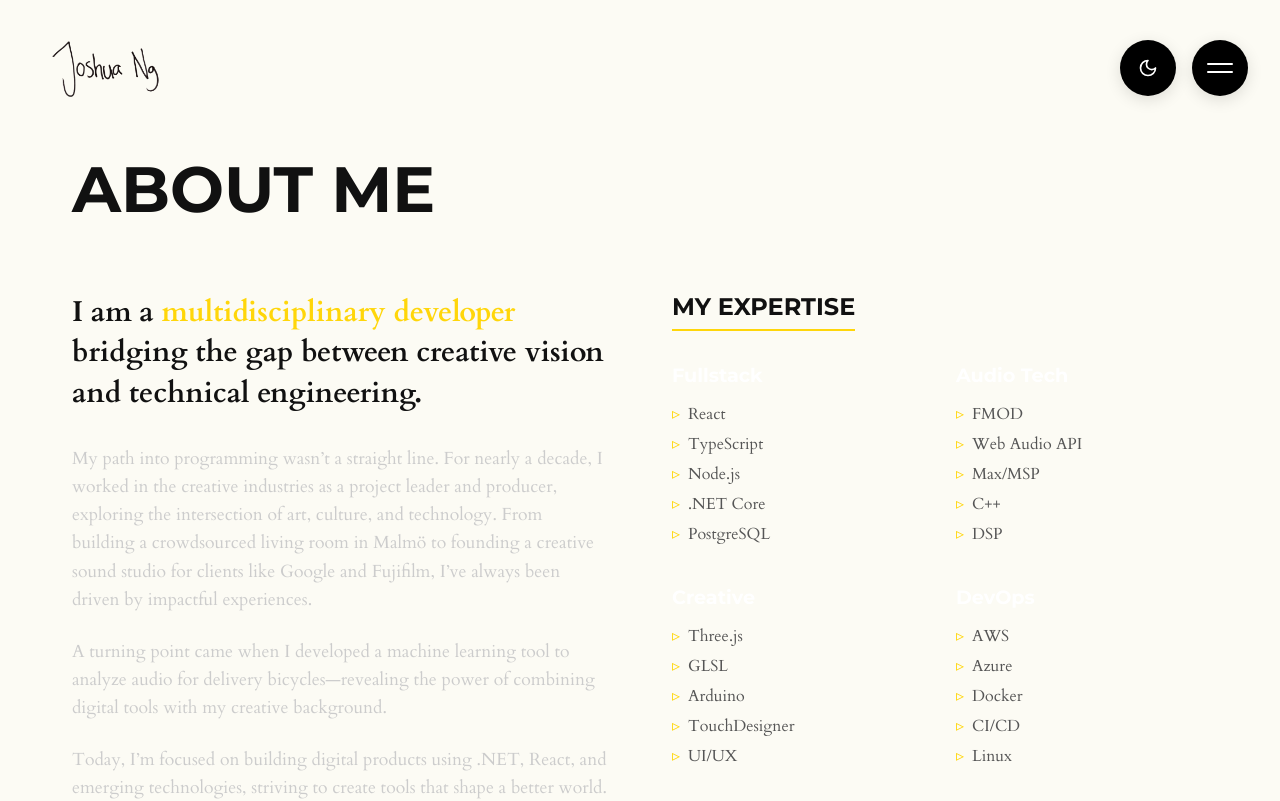
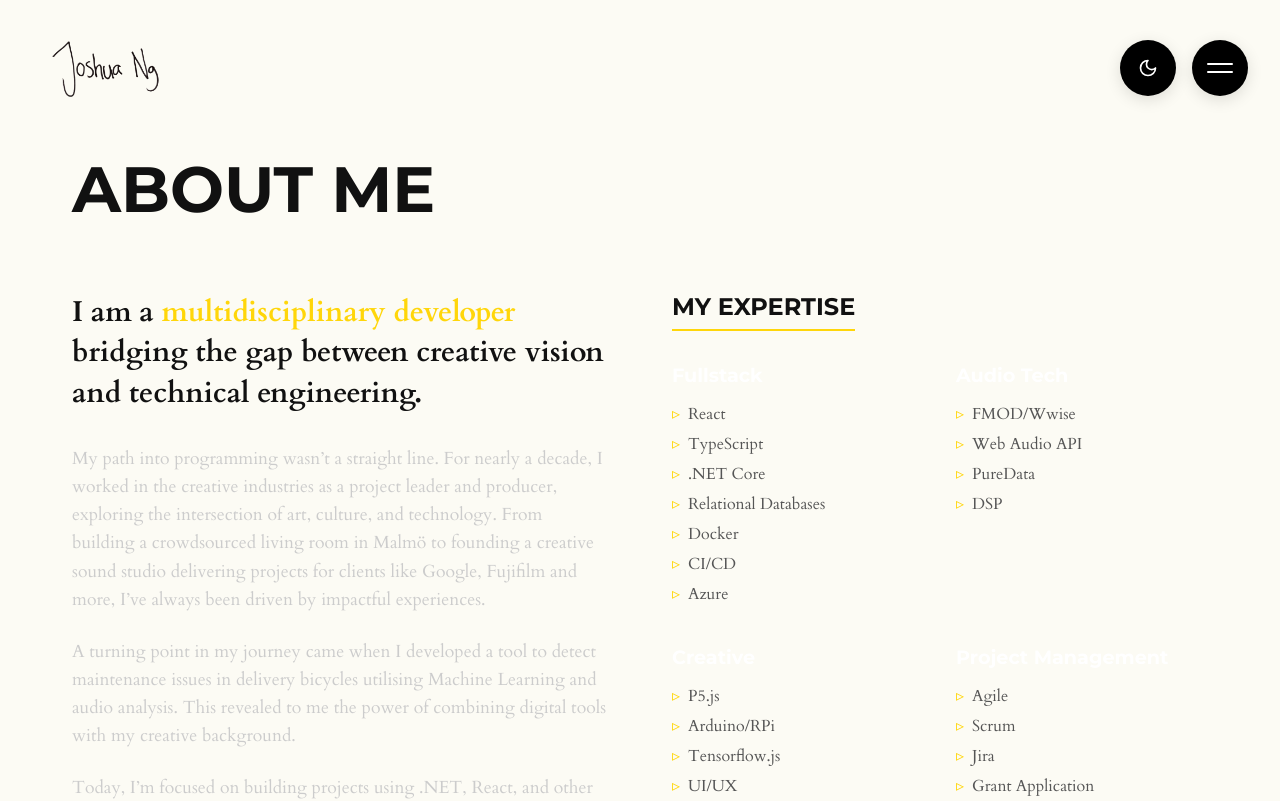
Before and after one commit to joshuauaua/joshuauaua.github.io, a React (Vite) app: page /about in a window 1280 px wide. Shown: the top 801 px of the page. Built offline with nearby package versions, Linux system fonts and the light colour scheme.

Commit message:
Updated about text

```diff
--- a/src/pages/About.jsx
+++ b/src/pages/About.jsx
@@ -4,10 +4,10 @@ import './About.css';
 
 const About = () => {
   const expertise = [
-    { title: "Fullstack", skills: ["React", "TypeScript", "Node.js", ".NET Core", "PostgreSQL"] },
-    { title: "Audio Tech", skills: ["FMOD", "Web Audio API", "Max/MSP", "C++", "DSP"] },
-    { title: "Creative", skills: ["Three.js", "GLSL", "Arduino", "TouchDesigner", "UI/UX"] },
-    { title: "DevOps", skills: ["AWS", "Azure", "Docker", "CI/CD", "Linux"] }
+    { title: "Fullstack", skills: ["React", "TypeScript", ".NET Core", "Relational Databases", "Docker", "CI/CD", "Azure"] },
+    { title: "Audio Tech", skills: ["FMOD/Wwise", "Web Audio API", "PureData", "DSP"] },
+    { title: "Creative", skills: [ "P5.js", "Arduino/RPi", "Tensorflow.js", "UI/UX"] },
+    { title: "Project Management", skills: ["Agile", "Scrum", "Jira", "Grant Application", "Branding", "Documentation", "Client Communication"] }
   ];
 
   return (
@@ -33,13 +33,14 @@ const About = () => {
           </p>
           <div className="bio-text">
             <p>
-              My path into programming wasn’t a straight line. For nearly a decade, I worked in the creative industries as a project leader and producer, exploring the intersection of art, culture, and technology. From building a crowdsourced living room in Malmö to founding a creative sound studio for clients like Google and Fujifilm, I’ve always been driven by impactful experiences.
+              My path into programming wasn’t a straight line. For nearly a decade, I worked in the creative industries as a project leader and producer, exploring the intersection of art, culture, and technology.
+              From building a <a href="https://www.theguardian.com/cities/2015/mar/18/future-city-halls-malmo-tallinn-communities-power" target="_blank" rel="noopener noreferrer">crowdsourced living room</a> in Malmö to founding a <a href="https://www.sonicassembly.se/" target="_blank" rel="noopener noreferrer">creative sound studio</a> delivering projects for clients like Google, Fujifilm and more, I’ve always been driven by impactful experiences.
             </p>
             <p>
-              A turning point came when I developed a machine learning tool to analyze audio for delivery bicycles—revealing the power of combining digital tools with my creative background.
+              A turning point in my journey came when I developed <a href="https://creativeflip.creativehubs.net/post/velosonics" target="_blank" rel="noopener noreferrer">a tool to detect maintenance issues</a> in delivery bicycles utilising Machine Learning and audio analysis. This revealed to me the power of combining digital tools with my creative background.
             </p>
             <p>
-              Today, I’m focused on building digital products using .NET, React, and emerging technologies, striving to create tools that shape a better world.
+              Today, I’m focused on building projects using .NET, React, and other emerging technologies, striving to create tools that shape a better world.
             </p>
           </div>
         </div>
```
